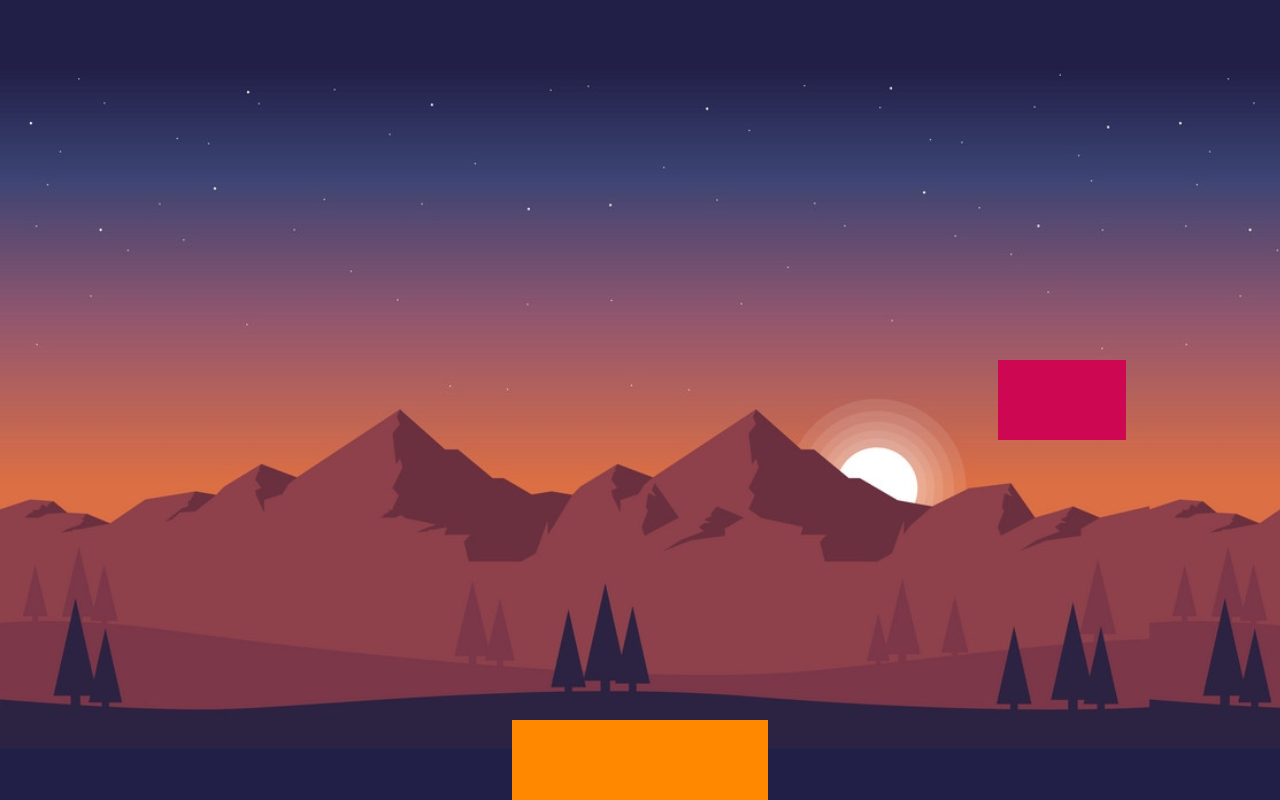
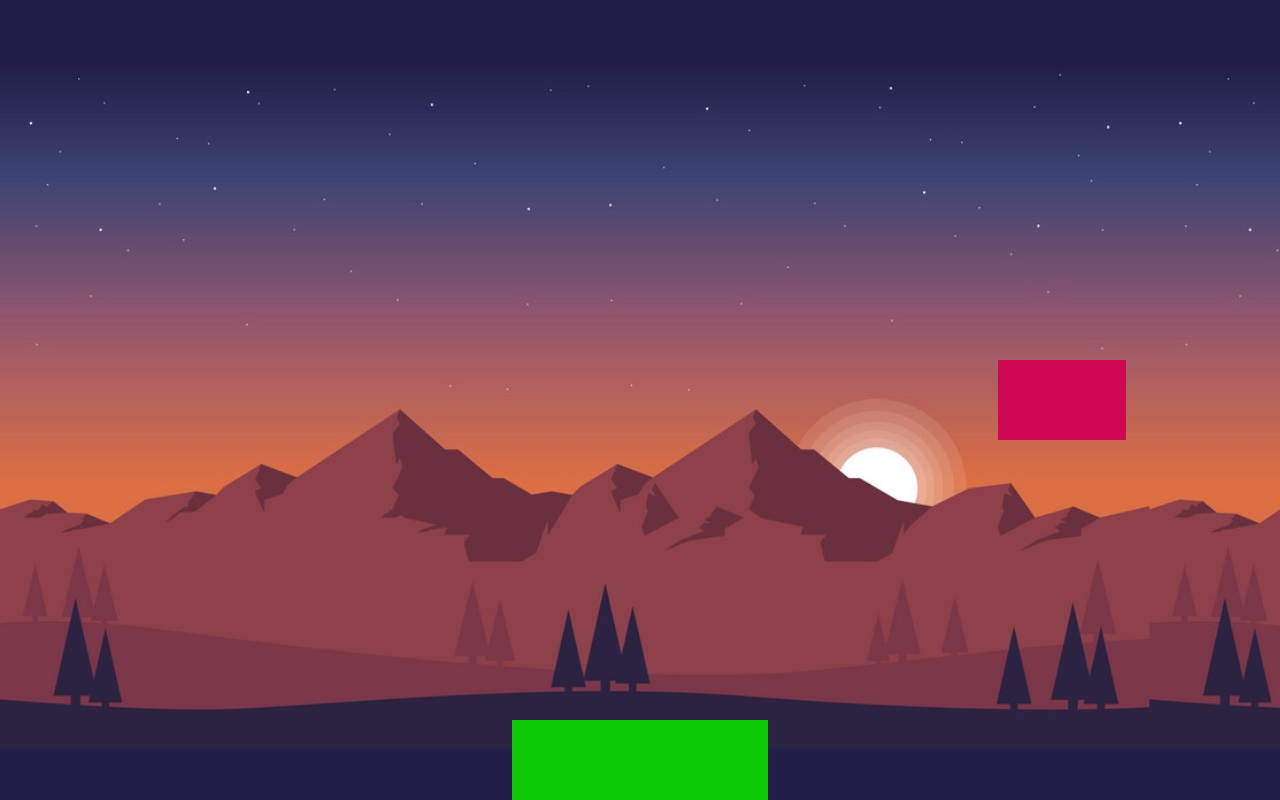
Before and after one commit to StrangerCodingThings-Ironhack-June-22/oop-game-codealong, a plain HTML site: page index.html in a window 1280 px wide. Drawn offline with Linux system fonts and the light colour scheme.

Commit message:
(minor) change player color ... again

```diff
--- a/css/main.css
+++ b/css/main.css
@@ -15,7 +15,7 @@ body {
 }
 
 .player {
-    background-color: rgb(255, 136, 0);
+    background-color: rgb(11, 201, 5);
     position: absolute;
 }
 
```
